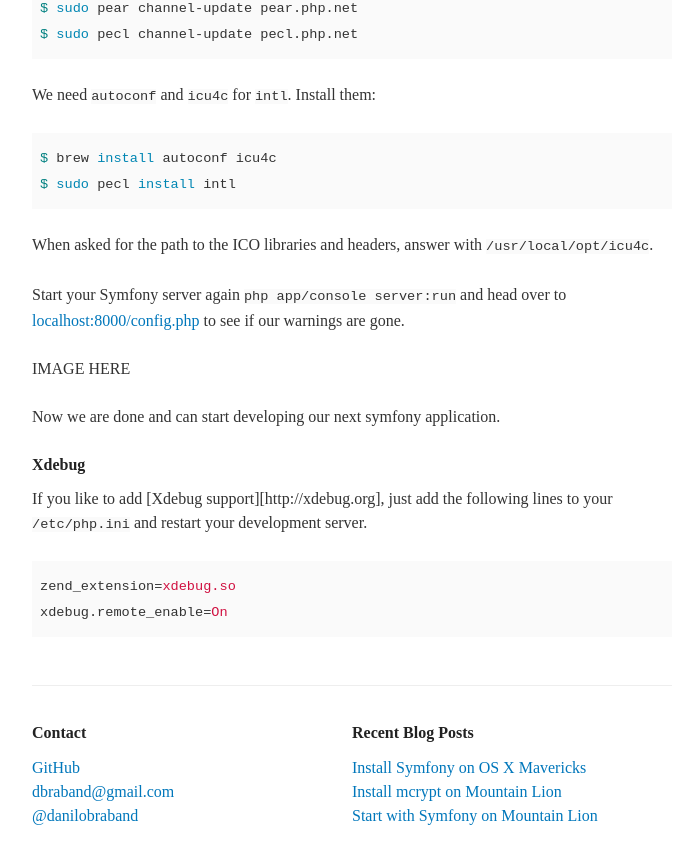
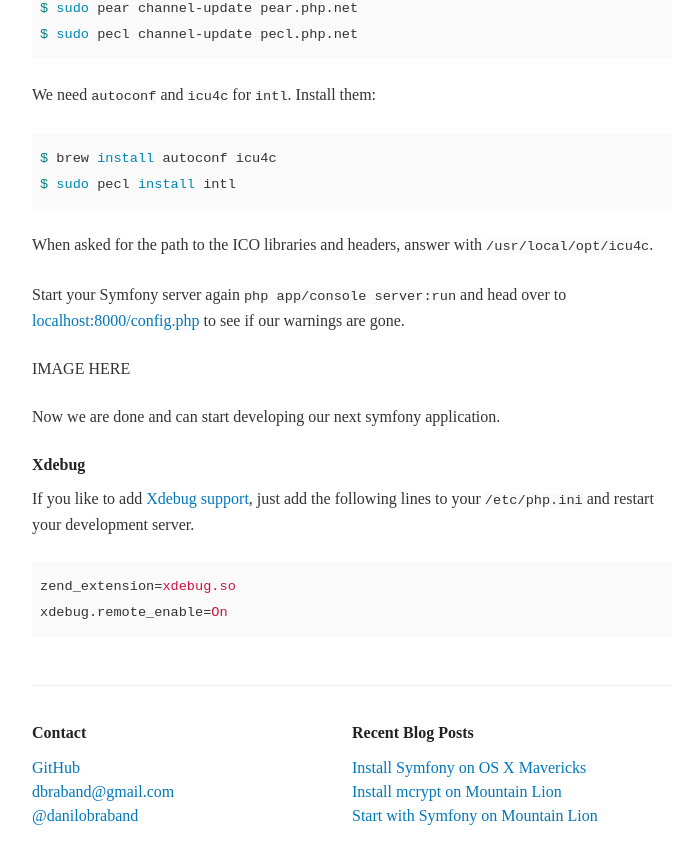
Before and after one commit to dabio/dabio, a Jekyll site: the page built from _posts/2014-10-01-getting-started-with-symfony-on-yosemite.md, in a window 1280 px wide and 900 px high, scrolled down 2686 px. Shown: the top 864 px of the window, without its empty margins (288-972 px from the left). Built offline with Jekyll 4.4.1, drawn with Linux system fonts in a browser that asks for light colours; some web fonts are replaced; Markdown is read by kramdown in place of the engine named in the settings; comment, search, counter and statistics services are not loaded.

Commit message:
Update 2014-10-01-getting-started-with-symfony-on-yosemite.md

````diff
--- a/_posts/2014-10-01-getting-started-with-symfony-on-yosemite.md
+++ b/_posts/2014-10-01-getting-started-with-symfony-on-yosemite.md
@@ -129,7 +129,7 @@ Now we are done and can start developing our next symfony application.
 
 ## Xdebug
 
-If you like to add [Xdebug support][http://xdebug.org], just add the following lines to your `/etc/php.ini` and restart your development server.
+If you like to add [Xdebug support](http://xdebug.org), just add the following lines to your `/etc/php.ini` and restart your development server.
 
 ```ini
 zend_extension=xdebug.so
````
